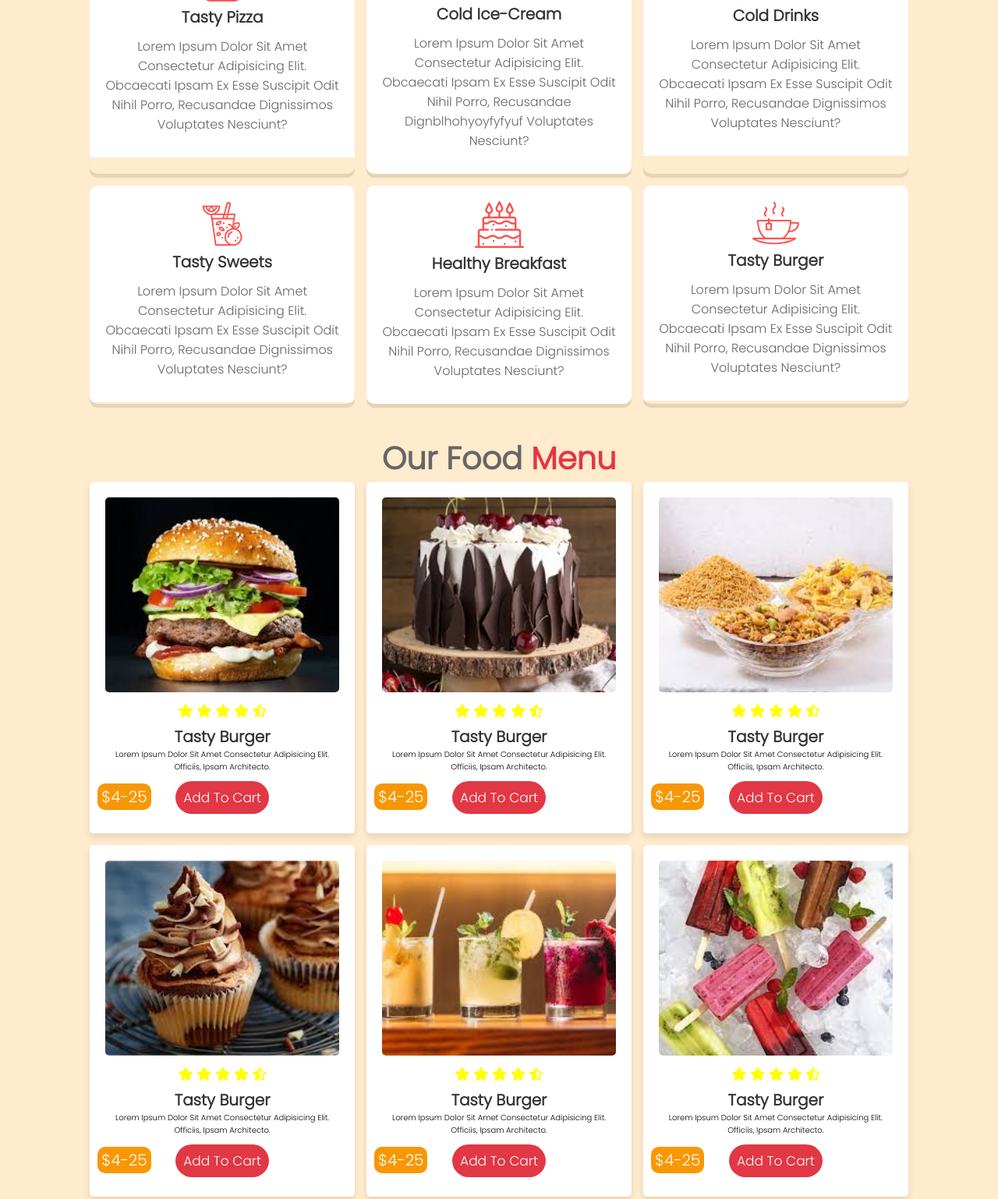
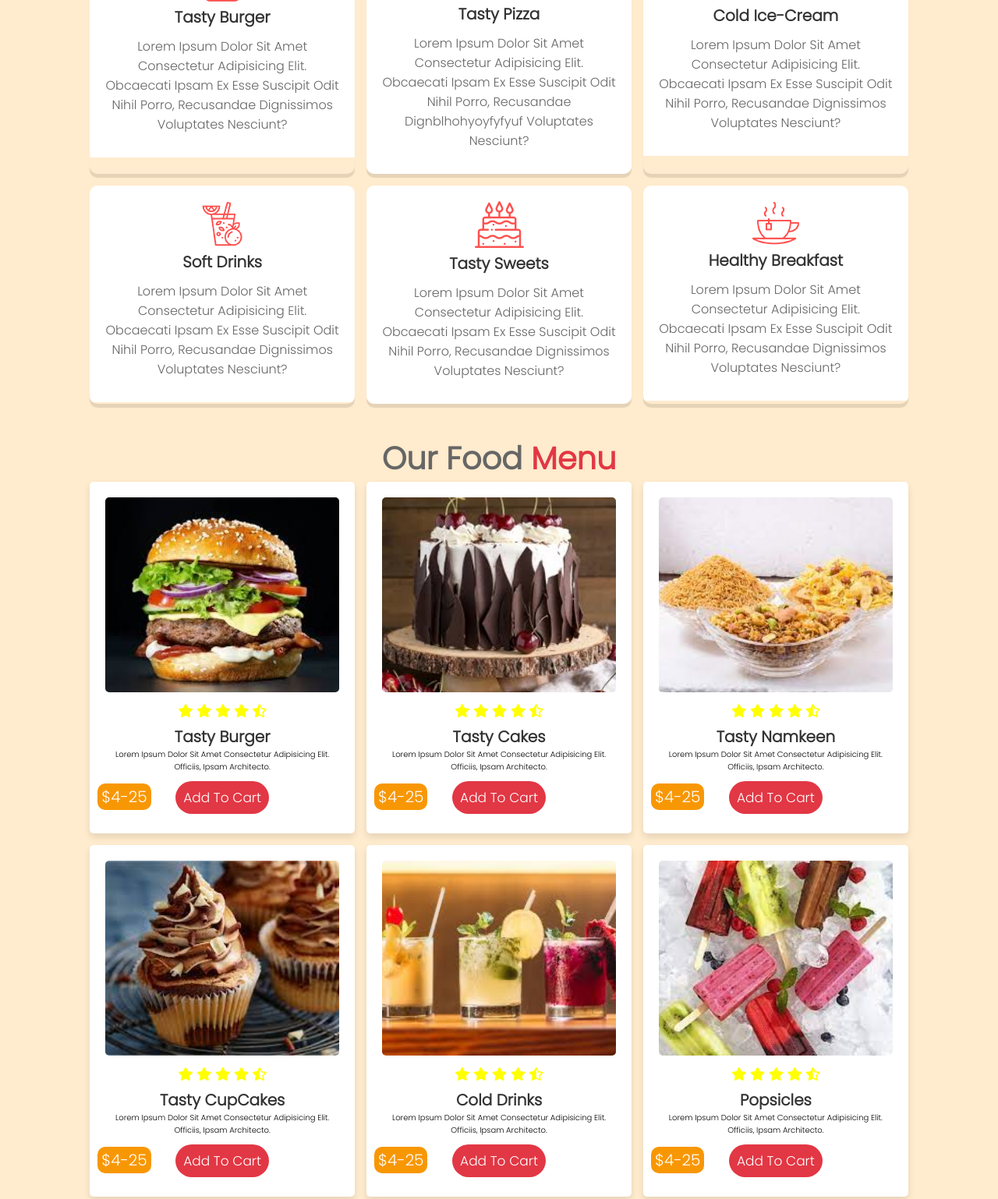
Before and after one commit to nandinikapure/Clone-Food-Ordering-Website, a plain HTML site: page index.html in a window 1280 px wide. Shown: the part 736-2274 px from the top of the page at 78% size. Drawn offline with Linux system fonts and the light colour scheme.

Commit message:
updated index.html

```diff
--- a/index.html
+++ b/index.html
@@ -65,7 +65,7 @@
                 <img class="image" src="img/dish-1.png" alt="" />
                 <div class="content">
                     <img src="img/s-1.png" alt="" />
-                    <h3>Tasty Pizza</h3>
+                    <h3>Tasty Burger</h3>
                     <p>Lorem ipsum dolor sit amet consectetur adipisicing elit. Obcaecati ipsam ex esse suscipit odit nihil porro, recusandae dignissimos voluptates nesciunt?
                     </p>
                 </div>
@@ -74,7 +74,7 @@
                 <img class="image" src="img/dish-4.png" alt="" />
                 <div class="content">
                     <img src="img/s-2.png" alt="" />
-                    <h3>Cold Ice-Cream</h3>
+                    <h3>Tasty Pizza</h3>
                     <p>Lorem ipsum dolor sit amet consectetur adipisicing elit. Obcaecati ipsam ex esse suscipit odit nihil porro, recusandae dignblhohyoyfyfyuf voluptates nesciunt?
                     </p>
                 </div>
@@ -83,7 +83,7 @@
                 <img class="image" src="img/s-img-3.jpg" alt="" />
                 <div class="content">
                     <img src="img/s-3.png" alt="" />
-                    <h3>Cold Drinks</h3>
+                    <h3>Cold Ice-Cream</h3>
                     <p>Lorem ipsum dolor sit amet consectetur adipisicing elit. Obcaecati ipsam ex esse suscipit odit nihil porro, recusandae dignissimos voluptates nesciunt?
                     </p>
                 </div>
@@ -92,7 +92,7 @@
                 <img class="image" src="img/s-img-4.jpg" alt="" />
                 <div class="content">
                     <img src="img/s-4.png" alt="" />
-                    <h3>Tasty Sweets</h3>
+                    <h3>Soft Drinks</h3>
                     <p>Lorem ipsum dolor sit amet consectetur adipisicing elit. Obcaecati ipsam ex esse suscipit odit nihil porro, recusandae dignissimos voluptates nesciunt?
                     </p>
                 </div>
@@ -101,7 +101,7 @@
                 <img class="image" src="img/s-img-5.jpg" alt="" />
                 <div class="content">
                     <img src="img/s-5.png" alt="" />
-                    <h3>Healthy Breakfast</h3>
+                    <h3>Tasty Sweets</h3>
                     <p>Lorem ipsum dolor sit amet consectetur adipisicing elit. Obcaecati ipsam ex esse suscipit odit nihil porro, recusandae dignissimos voluptates nesciunt?
                     </p>
                 </div>
@@ -110,7 +110,7 @@
                 <img class="image" src="img/s-img-6.jpg" alt="" />
                 <div class="content">
                     <img src="img/s-6.png" alt="" />
-                    <h3>Tasty Burger</h3>
+                    <h3>Healthy Breakfast</h3>
                     <p>Lorem ipsum dolor sit amet consectetur adipisicing elit. Obcaecati ipsam ex esse suscipit odit nihil porro, recusandae dignissimos voluptates nesciunt?
                     </p>
                 </div>
@@ -145,7 +145,7 @@
                     <i class="fas fa-star"></i>
                     <i class="fas fa-star-half-alt"></i>
                 </div>
-                <h3>Tasty Burger</h3>
+                <h3>Tasty Cakes</h3>
                 <p>Lorem ipsum dolor sit amet consectetur adipisicing elit. Officiis, ipsam architecto.</p>
                 <a href="#" class="btn">Add to Cart</a>
             </div>
@@ -159,7 +159,7 @@
                     <i class="fas fa-star"></i>
                     <i class="fas fa-star-half-alt"></i>
                 </div>
-                <h3>Tasty Burger</h3>
+                <h3>Tasty Namkeen</h3>
                 <p>Lorem ipsum dolor sit amet consectetur adipisicing elit. Officiis, ipsam architecto.</p>
                 <a href="#" class="btn">Add to Cart</a>
             </div>
@@ -173,7 +173,7 @@
                     <i class="fas fa-star"></i>
                     <i class="fas fa-star-half-alt"></i>
                 </div>
-                <h3>Tasty Burger</h3>
+                <h3>Tasty CupCakes</h3>
                 <p>Lorem ipsum dolor sit amet consectetur adipisicing elit. Officiis, ipsam architecto.</p>
                 <a href="#" class="btn">Add to Cart</a>
             </div>
@@ -187,7 +187,7 @@
                     <i class="fas fa-star"></i>
                     <i class="fas fa-star-half-alt"></i>
                 </div>
-                <h3>Tasty Burger</h3>
+                <h3>Cold Drinks</h3>
                 <p>Lorem ipsum dolor sit amet consectetur adipisicing elit. Officiis, ipsam architecto.</p>
                 <a href="#" class="btn">Add to Cart</a>
             </div>
@@ -201,7 +201,7 @@
                     <i class="fas fa-star"></i>
                     <i class="fas fa-star-half-alt"></i>
                 </div>
-                <h3>Tasty Burger</h3>
+                <h3>Popsicles</h3>
                 <p>Lorem ipsum dolor sit amet consectetur adipisicing elit. Officiis, ipsam architecto.</p>
                 <a href="#" class="btn">Add to Cart</a>
             </div>
@@ -422,11 +422,11 @@
     </section>
     <section class="footer2">
         <div class="share">
-            <a href="#credit" class="btn">Facebook</a>
-            <a href="#credit" class="btn">Twitter</a>
+            <a href="#" class="btn">Facebook</a>
+            <a href="#" class="btn">Twitter</a>
             <a href="https://www.linkedin.com/in/nandini-kapure/" class="btn">LinkedIn</a>
             <a href="https://www.instagram.com/nandiniiii_kapure/" class="btn">Instagram</a>
-            <a href="#credit" class="btn">Pinterest</a>
+            <a href="#" class="btn">Pinterest</a>
         </div>
         <hi class="credit" id="credit">
             Created By <span> Nandini Kapure</span> | All Rights Reserved!
```
